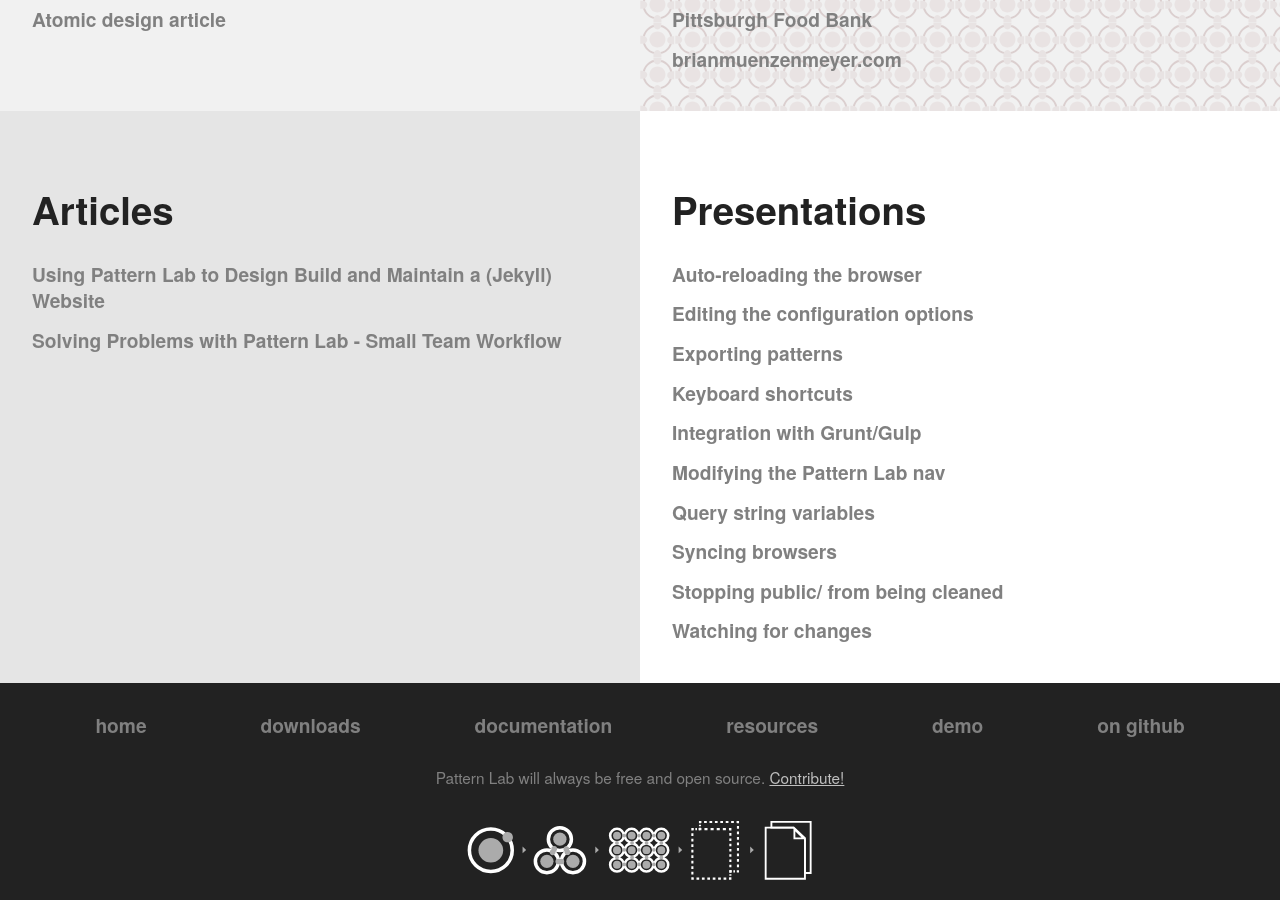
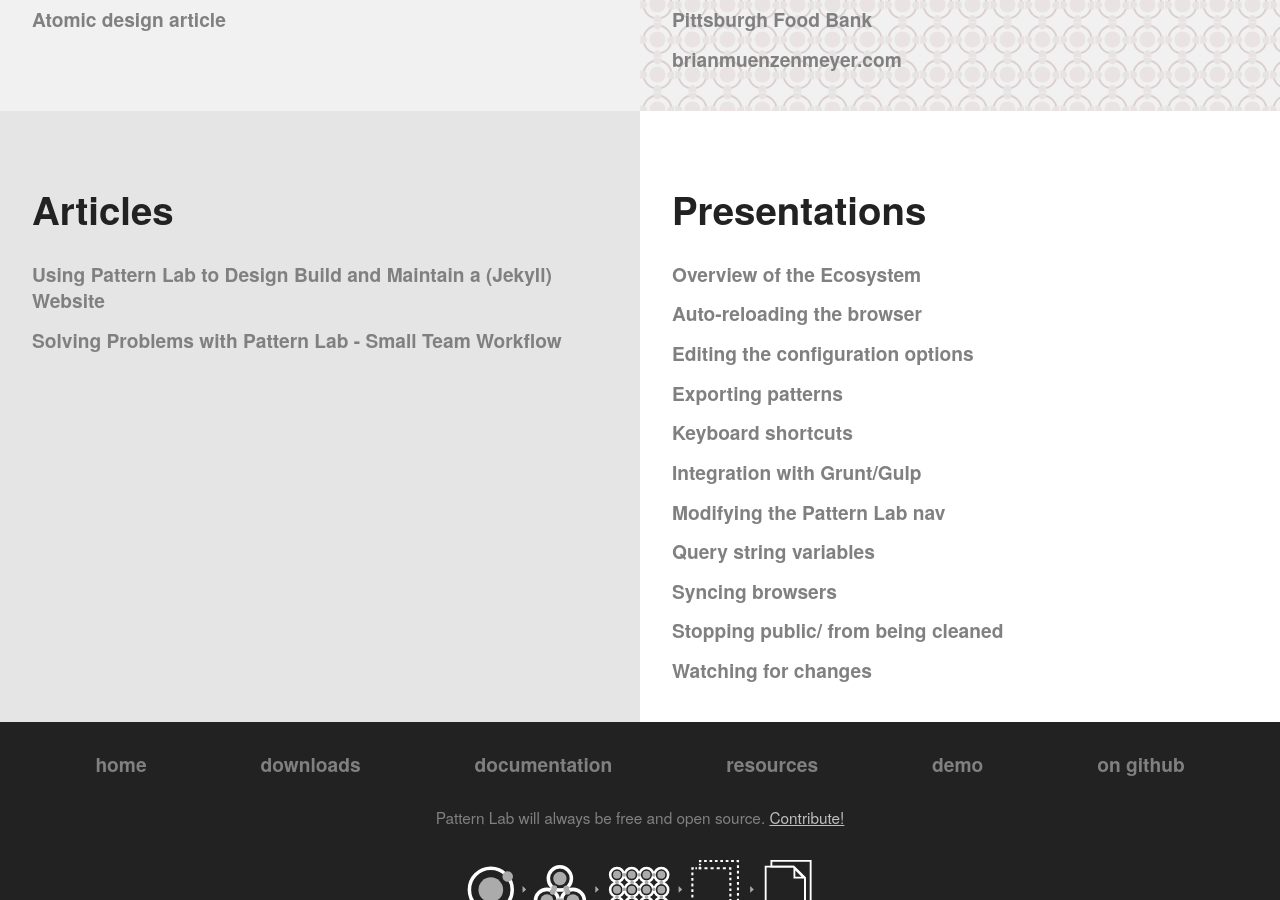
Before and after one commit to pattern-lab/website, a Jekyll site: the page built from resources.html, in a window 1280 px wide and 900 px high, scrolled down 658 px. Built offline with Jekyll 4.4.1, drawn with Linux system fonts in a browser that asks for light colours.

Commit message:
updating the nav to show the ecosystem overview

```diff
--- a/_includes/docs-nav-advanced.html
+++ b/_includes/docs-nav-advanced.html
@@ -1,4 +1,5 @@
 <ul class="link-list">
+	<li class="link-list__item{% if page.url == '/docs/advanced-ecosystem-overview.html' %} link-list__item--is-selected{% endif %}"><a class="link-list__link" href="/docs/advanced-ecosystem-overview.html">Overview of the Ecosystem</a></li>
 	<li class="link-list__item{% if page.url == '/docs/advanced-reload-browser.html' %} link-list__item--is-selected{% endif %}"><a class="link-list__link" href="/docs/advanced-reload-browser.html">Auto-reloading the browser</a></li>
 	<li class="link-list__item{% if page.url == '/docs/advanced-config-options.html' %} link-list__item--is-selected{% endif %}"><a class="link-list__link" href="/docs/advanced-config-options.html">Editing the configuration options</a></li>
 	<li class="link-list__item{% if page.url == '/docs/advanced-exporting-patterns.html' %} link-list__item--is-selected{% endif %}"><a class="link-list__link" href="/docs/advanced-exporting-patterns.html">Exporting patterns</a></li>
```
